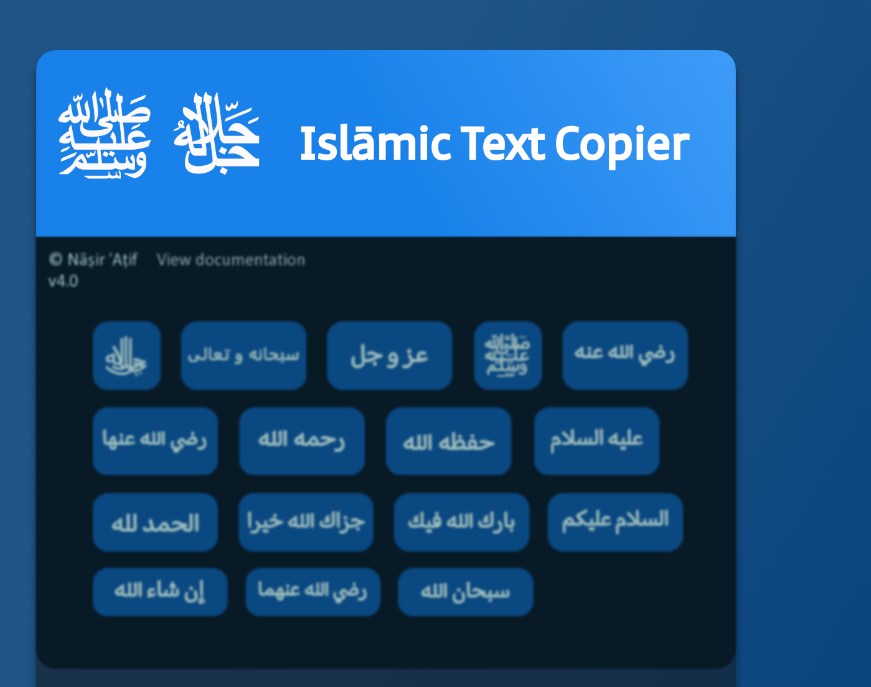
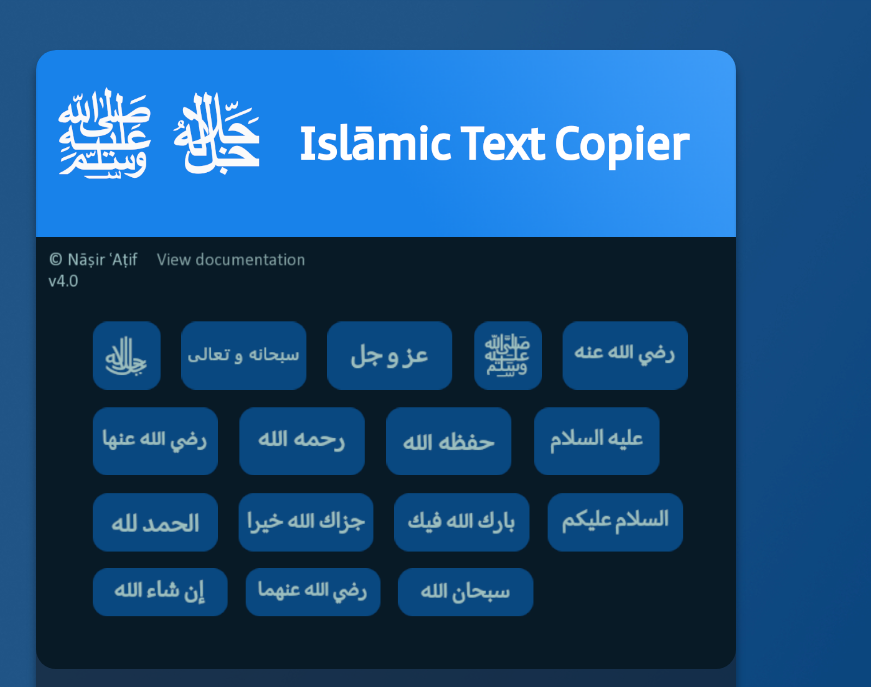
Before and after one commit to nasiratif/itc.github.io, a plain HTML site: page index.html in a window 1280 px wide. Shown: the top 687 px of the page, without its empty margins (254-1125 px from the left). Drawn offline with Linux system fonts and the light colour scheme.

Commit message:
modified demo GIF blur

```diff
--- a/style.css
+++ b/style.css
@@ -50,7 +50,7 @@ main {
 }
 
 .demo {
-    filter: brightness(75%) blur(0.8px);
+    filter: brightness(75%) blur(0.3px);
     display: block;
     width: 100%;
     border-bottom-left-radius: 20px;
```
